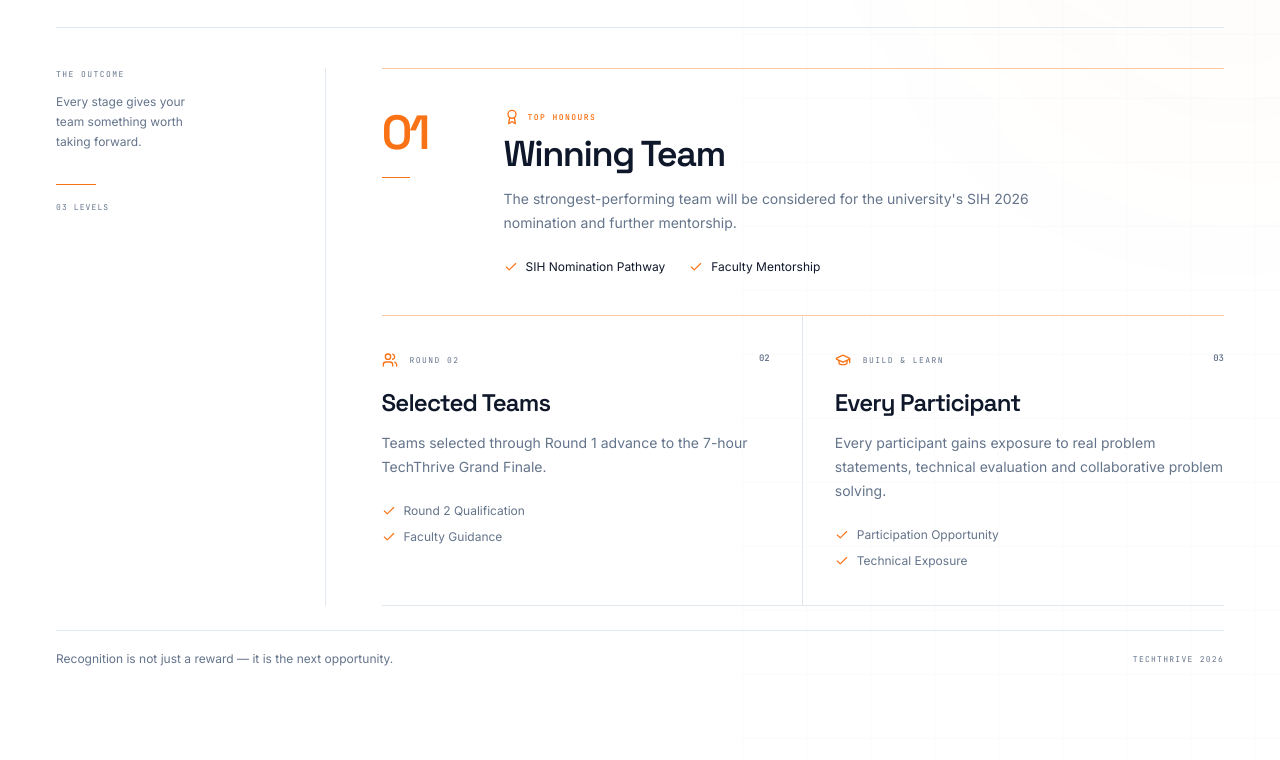
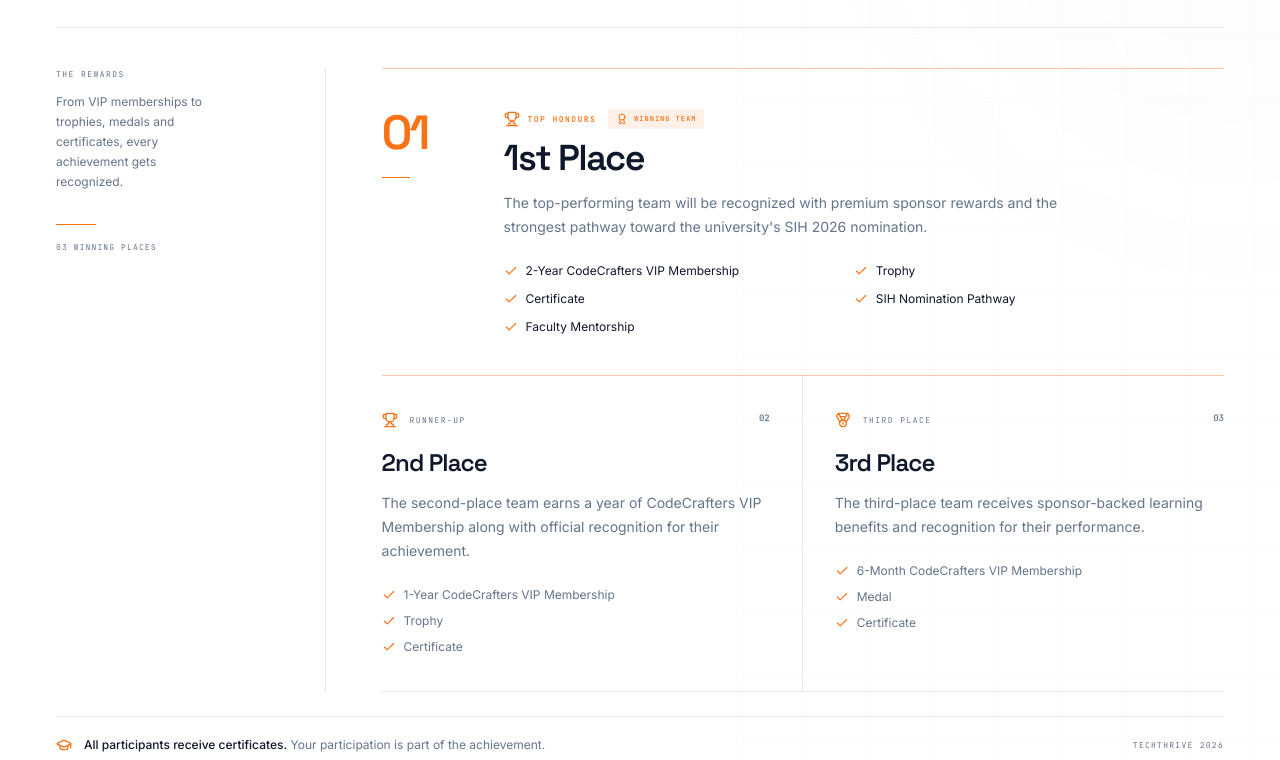
Before and after one commit to QuCodeXClub/TechThrive, a React (Vite) app in the folder frontend/: page / in a window 1280 px wide. Shown: the part 9040-9800 px from the top of the page. Built offline with nearby package versions, Linux system fonts and the light colour scheme.

Commit message:
feat: update Prizes component with detailed prize descriptions and improved layout

```diff
--- a/frontend/src/components/Sections/Prizes.jsx
+++ b/frontend/src/components/Sections/Prizes.jsx
@@ -1,35 +1,41 @@
 import { motion, useReducedMotion } from "framer-motion";
-import { Award, Check, GraduationCap, Users } from "lucide-react";
+import { Award, Check, GraduationCap, Medal, Trophy } from "lucide-react";
 
 const prizes = [
 	{
 		number: "01",
-		title: "Winning Team",
+		title: "1st Place",
 		kicker: "TOP HONOURS",
 		description:
-			"The strongest-performing team will be considered for the university's SIH 2026 nomination and further mentorship.",
-		benefits: ["SIH Nomination Pathway", "Faculty Mentorship"],
-		icon: Award,
+			"The top-performing team will be recognized with premium sponsor rewards and the strongest pathway toward the university's SIH 2026 nomination.",
+		benefits: [
+			"2-Year CodeCrafters VIP Membership",
+			"Trophy",
+			"Certificate",
+			"SIH Nomination Pathway",
+			"Faculty Mentorship",
+		],
+		icon: Trophy,
 		featured: true,
 	},
 	{
 		number: "02",
-		title: "Selected Teams",
-		kicker: "ROUND 02",
+		title: "2nd Place",
+		kicker: "RUNNER-UP",
 		description:
-			"Teams selected through Round 1 advance to the 7-hour TechThrive Grand Finale.",
-		benefits: ["Round 2 Qualification", "Faculty Guidance"],
-		icon: Users,
+			"The second-place team earns a year of CodeCrafters VIP Membership along with official recognition for their achievement.",
+		benefits: ["1-Year CodeCrafters VIP Membership", "Trophy", "Certificate"],
+		icon: Trophy,
 		featured: false,
 	},
 	{
 		number: "03",
-		title: "Every Participant",
-		kicker: "BUILD & LEARN",
+		title: "3rd Place",
+		kicker: "THIRD PLACE",
 		description:
-			"Every participant gains exposure to real problem statements, technical evaluation and collaborative problem solving.",
-		benefits: ["Participation Opportunity", "Technical Exposure"],
-		icon: GraduationCap,
+			"The third-place team receives sponsor-backed learning benefits and recognition for their performance.",
+		benefits: ["6-Month CodeCrafters VIP Membership", "Medal", "Certificate"],
+		icon: Medal,
 		featured: false,
 	},
 ];
@@ -69,7 +75,7 @@
 								<span className="bg-primary-500 size-1.5 rounded-full" />
 
 								<span className="text-primary-500 font-mono text-[9px] font-semibold tracking-[0.2em] uppercase">
-									05 / Prizes & Recognition
+									05 / Rewards & Prizes
 								</span>
 							</div>
 
@@ -82,13 +88,13 @@
 
 						<div className="lg:pb-1">
 							<p className="text-muted max-w-sm text-sm leading-6">
-								TechThrive rewards progress at every stage — from submission and
-								qualification to building something strong enough to move forward.
+								TechThrive 2026 rewards the top-performing teams with CodeCrafters
+								VIP Memberships, trophies, medals and certificates.
 							</p>
 
 							<div className="mt-4 flex items-center gap-3">
 								<span className="text-primary-500 font-mono text-[8px] font-semibold tracking-[0.18em] uppercase">
-									Build · Prove · Advance
+									Build · Prove · Earn
 								</span>
 
 								<span className="bg-border h-px w-8" />
@@ -105,22 +111,24 @@
 					<div className="border-border hidden border-r pr-8 lg:block">
 						<div className="sticky top-24">
 							<p className="text-muted font-mono text-[8px] tracking-[0.18em] uppercase">
-								The outcome
+								The rewards
 							</p>
 
 							<p className="text-muted mt-3 max-w-[150px] text-xs leading-5">
-								Every stage gives your team something worth taking forward.
+								From VIP memberships to trophies, medals and certificates, every
+								achievement gets recognized.
 							</p>
 
 							<div className="bg-primary-500 mt-8 h-px w-10" />
 
 							<p className="text-muted mt-4 font-mono text-[8px] tracking-[0.14em] uppercase">
-								03 levels
+								03 winning places
 							</p>
 						</div>
 					</div>
 
 					<div className="lg:pl-10 xl:pl-14">
+						{/* 1st Place */}
 						<motion.article
 							initial={shouldReduceMotion ? false : { opacity: 0, y: 20 }}
 							whileInView={shouldReduceMotion ? {} : { opacity: 1, y: 0 }}
@@ -138,30 +146,34 @@
 								</div>
 
 								<div>
-									<div className="flex items-center gap-2">
-										<Award className="text-primary-500 size-4" />
+									<div className="flex flex-wrap items-center gap-2">
+										<Trophy className="text-primary-500 size-4" />
 
 										<span className="text-primary-500 font-mono text-[8px] font-semibold tracking-[0.18em] uppercase">
 											Top Honours
 										</span>
+
+										<span className="bg-primary-500/10 text-primary-500 ml-1 inline-flex items-center gap-1.5 px-2 py-1 font-mono text-[7px] font-semibold tracking-[0.14em] uppercase">
+											<Award className="size-3" />
+											Winning Team
+										</span>
 									</div>
 
 									<h3 className="font-display text-foreground mt-3 max-w-xl text-3xl leading-[0.95] font-semibold tracking-[-0.04em] sm:text-4xl">
-										Winning Team
+										1st Place
 									</h3>
 
 									<p className="text-muted mt-4 max-w-xl text-sm leading-6">
 										{prizes[0].description}
 									</p>
 
-									<div className="mt-6 flex flex-wrap gap-x-6 gap-y-3">
+									<div className="mt-6 grid gap-3 sm:grid-cols-2">
 										{prizes[0].benefits.map((benefit) => (
 											<div
 												key={benefit}
 												className="text-foreground flex items-center gap-2 text-xs"
 											>
-												<Check className="text-primary-500 size-3.5" />
-
+												<Check className="text-primary-500 size-3.5 shrink-0" />
 												{benefit}
 											</div>
 										))}
@@ -178,6 +190,7 @@
 							<div className="bg-primary-500 absolute bottom-0 left-0 h-px w-0 transition-all duration-500 group-hover:w-full" />
 						</motion.article>
 
+						{/* 2nd & 3rd Place */}
 						<div className="grid sm:grid-cols-2">
 							{prizes.slice(1).map((prize, index) => {
 								const Icon = prize.icon;
@@ -242,7 +255,6 @@
 													className="text-muted flex items-center gap-2 text-xs"
 												>
 													<Check className="text-primary-500 size-3.5" />
-
 													{benefit}
 												</div>
 											))}
@@ -263,9 +275,16 @@
 					transition={{ duration: 0.5 }}
 					className="border-border mt-6 flex flex-col gap-3 border-t pt-5 sm:flex-row sm:items-center sm:justify-between"
 				>
-					<p className="text-muted text-xs">
-						Recognition is not just a reward — it is the next opportunity.
-					</p>
+					<div className="flex items-center gap-3">
+						<GraduationCap className="text-primary-500 size-4" />
+
+						<p className="text-muted text-xs">
+							<strong className="text-foreground font-medium">
+								All participants receive certificates.
+							</strong>{" "}
+							Your participation is part of the achievement.
+						</p>
+					</div>
 
 					<span className="text-muted font-mono text-[8px] tracking-[0.16em] uppercase">
 						TechThrive 2026
```
